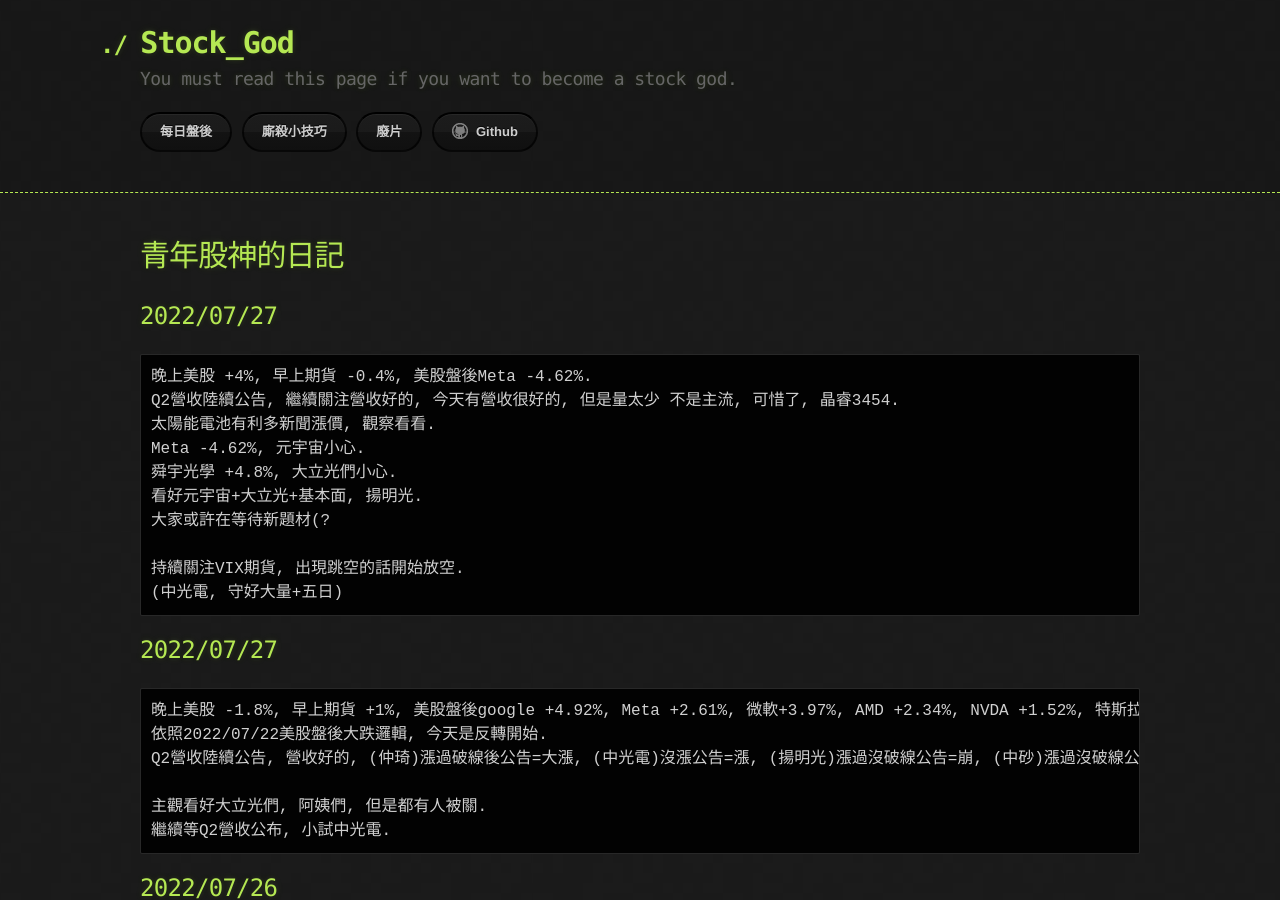
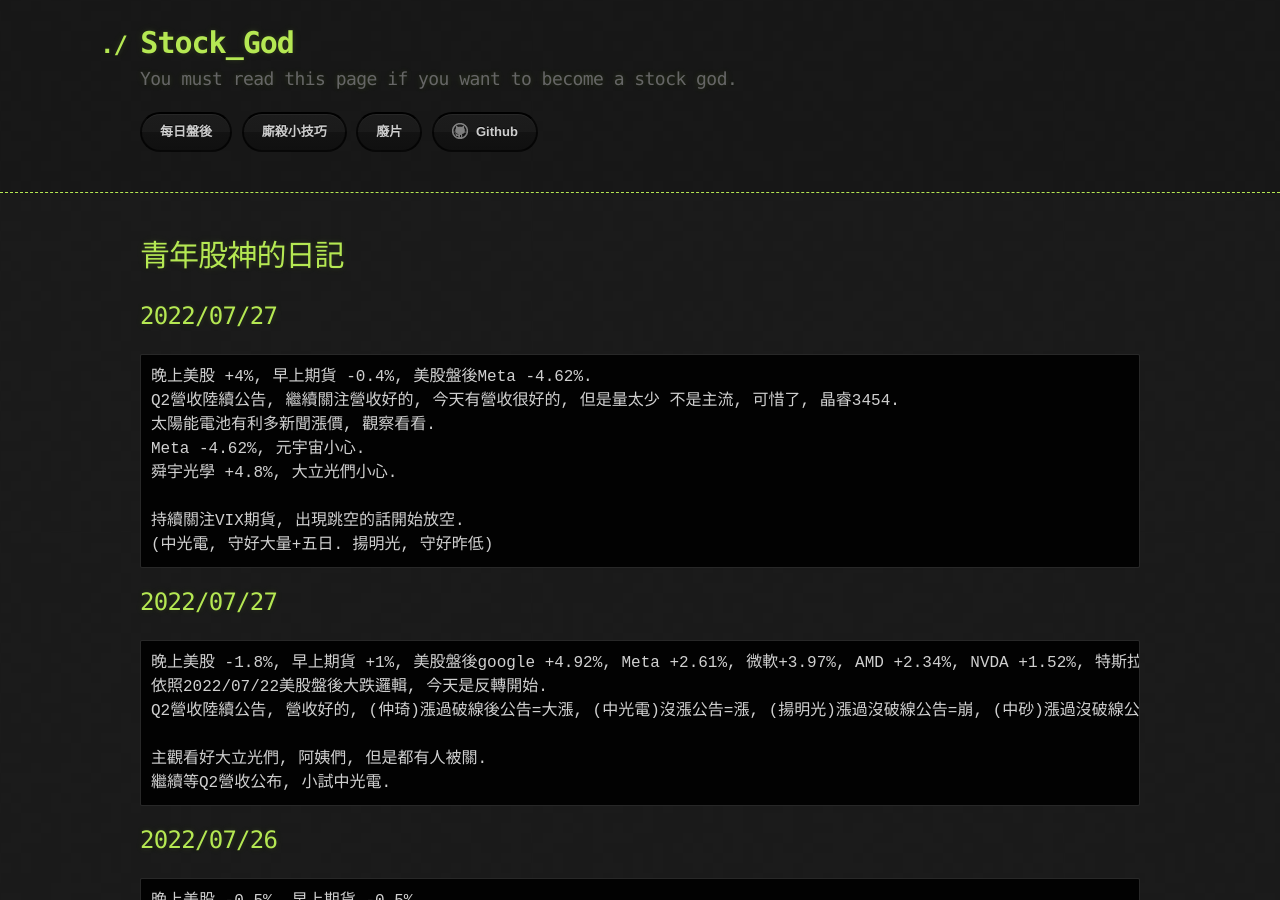
Before and after one commit to lepg5487/Stock_God, a Jekyll site: the page built from index.md, in a window 1280 px wide and 900 px high. Built offline with Jekyll 4.4.1, drawn with Linux system fonts in a browser that asks for light colours; our own code applies the rules of GitHub Pages for plain Markdown files.

Commit message:
Update index.md

````diff
--- a/index.md
+++ b/index.md
@@ -10,11 +10,9 @@ Q2營收陸續公告, 繼續關注營收好的, 今天有營收很好的, 但是
 太陽能電池有利多新聞漲價, 觀察看看.
 Meta -4.62%, 元宇宙小心.
 舜宇光學 +4.8%, 大立光們小心.
-看好元宇宙+大立光+基本面, 揚明光.
-大家或許在等待新題材(?
 
 持續關注VIX期貨, 出現跳空的話開始放空.
-(中光電, 守好大量+五日)
+(中光電, 守好大量+五日. 揚明光, 守好昨低)
 ```
 
 ## 2022/07/27
````
